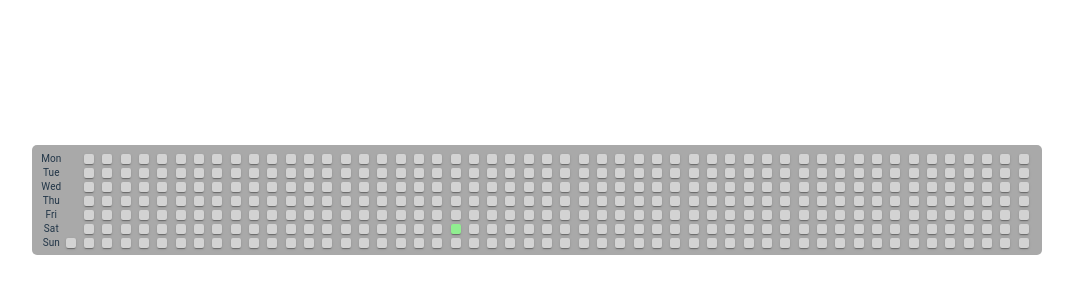
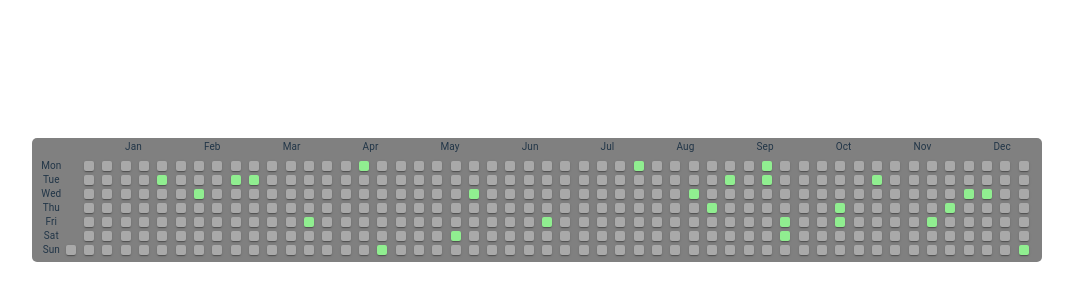
Before and after one commit to EldinKecap/GoalTrackingApp, a React (Vite) app: page / in a window 1280 px wide. Shown: the part 200-500 px from the top of the page, without its empty margins (103-1176 px from the left). Built offline with nearby package versions, Linux system fonts and the light colour scheme.

Commit message:
added months label and fixed isostring rounding to utc timezone

```diff
--- a/src/App.jsx
+++ b/src/App.jsx
@@ -12,7 +12,32 @@ function App() {
     <Layout >
       {/* <GoalsMenu/> */}
       {/* <GoalCreateForm/> */}
-      <GoalCalendar datesForCompletedGoals={[new Date().toISOString().slice(0,10)]}/>
+      <GoalCalendar datesForCompletedGoals={[new Date().toISOString().slice(0,10),"2023-01-31",
+"2023-02-28",
+"2023-03-07",
+"2023-02-15",
+"2023-03-31",
+"2023-04-17",
+"2023-04-30",
+"2023-05-31",
+"2023-06-30",
+"2023-07-31",
+"2023-08-31",
+"2023-09-30",
+"2023-08-23",
+"2023-09-05",
+"2023-09-18",
+"2023-09-19",
+"2023-09-29",
+"2023-10-31",
+"2023-11-30",
+"2023-12-31",
+"2023-10-19",
+"2023-10-20",
+"2023-11-24",
+"2023-12-06",
+"2023-12-13"
+]}/>
     </Layout>
     </>
   )
--- a/src/components/GoalCalendar.jsx
+++ b/src/components/GoalCalendar.jsx
@@ -9,22 +9,28 @@ import React from "react";
     day: {
       width: 10,
       height: 10,
-      background: "lightgray",
+      background: "darkgray",
       borderRadius: "2px",
       color: "transparent",
       fontSize: "10px",
       marginTop: "4px",
     },
-    container: {
-      background: "darkgray",
+    datesAndWeekdaysContainer: {
       padding: "5px",
-      borderRadius: "5px",
       display: "flex",
       flexDirection: "column",
       height: "100px",
       flexWrap: "wrap",
       width: "1000px",
     },
+    monthsContainer:{
+      display:"flex",
+      justifyContent:"space-around"
+    },
+    container:{
+      background: "gray",
+      borderRadius: "5px",
+    }
   };
 
 export default function GoalCalendar({datesForCompletedGoals}) {
@@ -69,7 +75,47 @@ export default function GoalCalendar({datesForCompletedGoals}) {
 
 
   return (
-    <Box sx={classes.container}>
+  <Box sx={classes.container}>
+    <Box sx={classes.monthsContainer}>
+     <div></div>
+    <Typography key="jan" sx={classes.weekdayLabel} variant="body2">
+        Jan
+      </Typography>
+    <Typography key="feb" sx={classes.weekdayLabel} variant="body2">
+        Feb
+      </Typography>
+    <Typography key="mar" sx={classes.weekdayLabel} variant="body2">
+        Mar
+      </Typography>
+    <Typography key="apr" sx={classes.weekdayLabel} variant="body2">
+        Apr
+      </Typography>
+    <Typography key="may" sx={classes.weekdayLabel} variant="body2">
+        May
+      </Typography>
+    <Typography key="jun" sx={classes.weekdayLabel} variant="body2">
+        Jun
+      </Typography>
+    <Typography key="jul" sx={classes.weekdayLabel} variant="body2">
+        Jul
+      </Typography>
+    <Typography key="aug" sx={classes.weekdayLabel} variant="body2">
+        Aug
+      </Typography>
+    <Typography key="sep" sx={classes.weekdayLabel} variant="body2">
+        Sep
+      </Typography>
+    <Typography key="oct" sx={classes.weekdayLabel} variant="body2">
+        Oct
+      </Typography>
+    <Typography key="nov" sx={classes.weekdayLabel} variant="body2">
+        Nov
+      </Typography>
+    <Typography key="dec" sx={classes.weekdayLabel} variant="body2">
+        Dec
+      </Typography>
+    </Box>
+    <Box sx={classes.datesAndWeekdaysContainer}>
       <Typography key="mon" sx={classes.weekdayLabel} variant="body2">
         Mon
       </Typography>
@@ -95,11 +141,19 @@ export default function GoalCalendar({datesForCompletedGoals}) {
         if (date == null) {
           return <Paper key={Math.random()} sx={{...classes.day,opacity:0}}></Paper>;
         }
-        if (datesForCompletedGoals != undefined && datesForCompletedGoals.includes(date.toISOString().slice(0,10))) {
-          return <Paper key={date} sx={{...classes.day,backgroundColor:"lightgreen"}}></Paper>;
+        // declared here to avoid nulled dates
+        const year = date.getFullYear();
+        const month = ((date.getMonth() + 1) < 10 ? "0" + (date.getMonth() + 1) : (date.getMonth() + 1));
+        const day = (date.getDate() < 10 ? "0" + date.getDate() : date.getDate());
+        const dateInISOStringForComparingWithCompletedGoalsDates = year + "-" + month + "-" + day;
+        console.log(dateInISOStringForComparingWithCompletedGoalsDates);
+
+        if (datesForCompletedGoals != undefined && datesForCompletedGoals.includes(dateInISOStringForComparingWithCompletedGoalsDates)) {
+          return <Paper key={dateInISOStringForComparingWithCompletedGoalsDates} sx={{...classes.day,backgroundColor:"lightgreen"}}></Paper>;
         }
-        return <Paper key={date} sx={classes.day}></Paper>;
+        return <Paper key={dateInISOStringForComparingWithCompletedGoalsDates} sx={classes.day}></Paper>;
       })}
     </Box>
+</Box>
   );
 }
```
